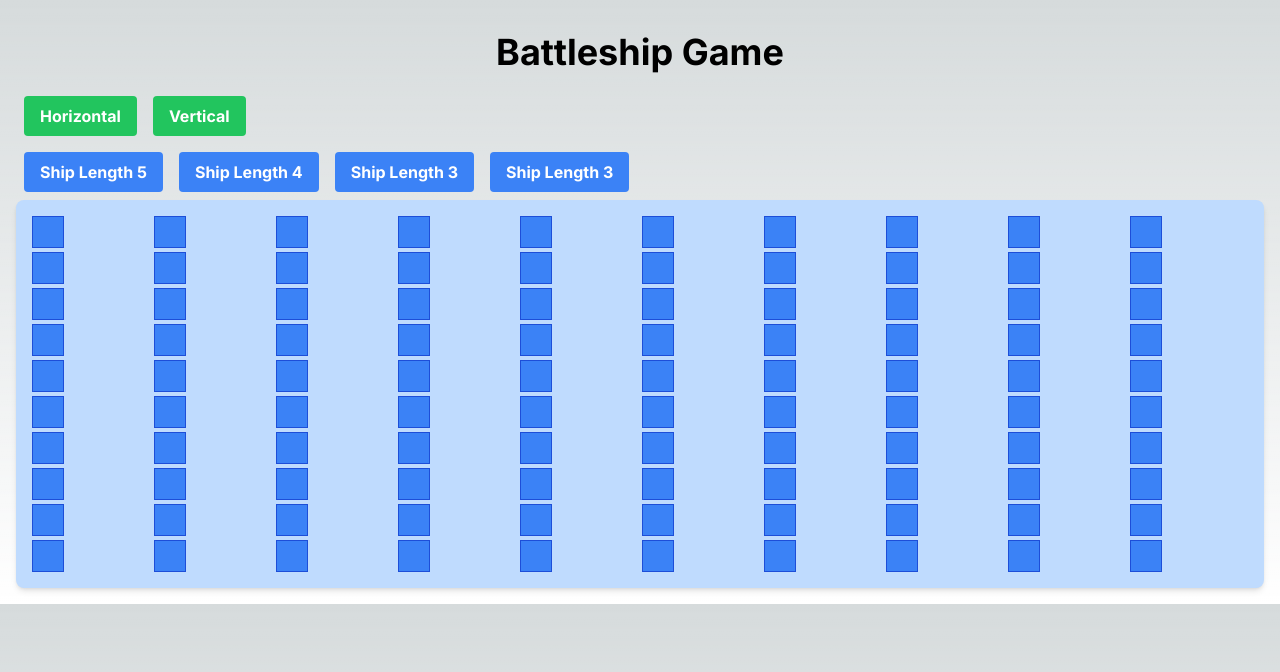
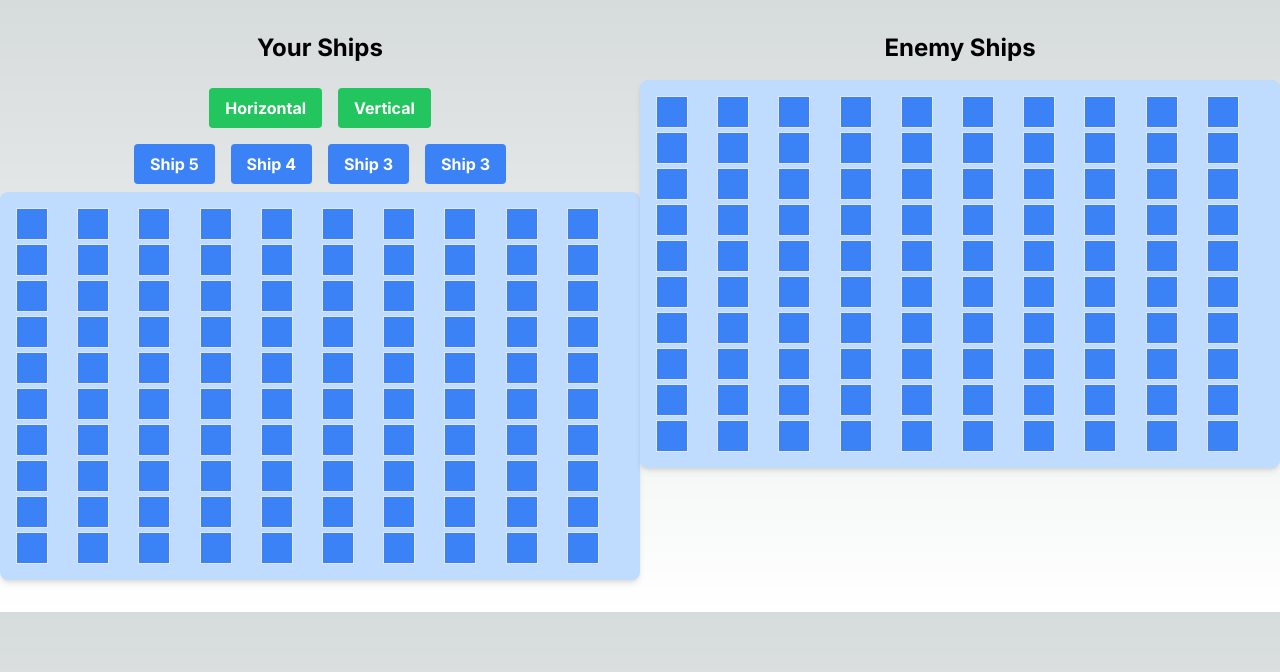
Before and after one commit to seeincodes/ferry-battleship, a Next.js app: page / in a window 1280 px wide. Shown: the top 672 px of the page. Built offline with nearby package versions, Linux system fonts and the light colour scheme.

Commit message:
move boards to one page

```diff
--- a/src/app/components/GameBoard.tsx
+++ b/src/app/components/GameBoard.tsx
@@ -1,9 +1,5 @@
 import React from "react";
-
-interface Cell {
-  isShip: boolean;
-  isHit: boolean;
-}
+import { Cell } from "../utils/placeships";
 
 interface GameBoardProps {
   grid: Cell[][];
@@ -14,19 +10,21 @@ export default function GameBoard({ grid, onCellClick }: GameBoardProps) {
   return (
     <div className='grid grid-cols-10 gap-1 p-4 bg-blue-200 rounded-lg shadow-md'>
       {grid.map((row, rowIndex) =>
-        row.map((cell, colIndex) => (
-          <div
-            key={`${rowIndex}-${colIndex}`}
-            className={`w-8 h-8 border border-blue-700 cursor-pointer ${
-              cell.isShip
-                ? "bg-gray-400"
-                : cell.isHit
-                ? "bg-red-500"
-                : "bg-blue-500 hover:bg-blue-600"
-            }`}
-            onClick={() => onCellClick(rowIndex, colIndex)}
-          />
-        ))
+        row.map((cell, colIndex) => {
+          let cellStyle = "w-8 h-8 border border-gray-200 ";
+          if (cell.isHit) {
+            cellStyle += cell.isShip ? "bg-red-500" : "bg-blue-300";
+          } else {
+            cellStyle += "bg-blue-500 hover:bg-blue-600";
+          }
+          return (
+            <div
+              key={`${rowIndex}-${colIndex}`}
+              className={cellStyle}
+              onClick={() => onCellClick(rowIndex, colIndex)}
+            />
+          );
+        })
       )}
     </div>
   );
--- a/src/app/game.tsx
+++ b/src/app/game.tsx
@@ -1,3 +1,125 @@
-export default function MainGameScreen() {
-  return <div>Game</div>;
-}
+import React, { useState, useEffect } from "react";
+import { initializeGrid, placeShipsRandomly } from "./utils/gameHelpers";
+import GameBoard from "./components/GameBoard";
+import { Cell, canPlaceShip, placeShip } from "./utils/placeships";
+
+const MainGameScreen = () => {
+  const gridSize = 10;
+  const [computerGrid, setComputerGrid] = useState(initializeGrid(gridSize));
+  const [computerViewGrid, setComputerViewGrid] = useState(
+    initializeGrid(gridSize)
+  ); // Grid for player to attack
+
+  const [playerGrid, setPlayerGrid] = useState<Cell[][]>(
+    Array.from({ length: gridSize }, () =>
+      Array.from(
+        { length: gridSize },
+        (): Cell => ({ isShip: false, isHit: false })
+      )
+    )
+  );
+
+  const [shipsToPlace, setShipsToPlace] = useState([
+    { length: 5, placed: false },
+    { length: 4, placed: false },
+    { length: 3, placed: false },
+    { length: 3, placed: false },
+  ]);
+
+  const allShipsPlaced = shipsToPlace.every((ship) => ship.placed);
+
+  const [selectedShipIndex, setSelectedShipIndex] = useState<number | null>(
+    null
+  );
+
+  const [orientation, setOrientation] = useState("horizontal");
+
+  const handleCellClick = (row: number, col: number) => {
+    if (selectedShipIndex !== null) {
+      const shipLength = shipsToPlace[selectedShipIndex].length;
+
+      if (
+        canPlaceShip(
+          playerGrid,
+          row,
+          col,
+          shipLength,
+          orientation === "horizontal",
+          gridSize
+        )
+      ) {
+        const newGrid = placeShip(
+          playerGrid,
+          row,
+          col,
+          shipLength,
+          orientation === "horizontal"
+        );
+        setPlayerGrid(newGrid);
+
+        const newShips = shipsToPlace.map((ship, index) =>
+          index === selectedShipIndex ? { ...ship, placed: true } : ship
+        );
+        setShipsToPlace(newShips);
+        setSelectedShipIndex(null);
+      }
+    }
+  };
+
+  const selectShipForPlacement = (index: number) => {
+    setSelectedShipIndex(index);
+  };
+
+  useEffect(() => {
+    // Randomly place ships for the computer
+    setComputerGrid(placeShipsRandomly(computerGrid));
+  }, []);
+
+  const handlePlayerAttack = (row: number, col: number) => {
+    // TODO: Implement logic for player's attack on the computer's grid
+  };
+
+  return (
+    <div className='flex flex-col md:flex-row justify-around my-8 w-full'>
+      <div className='text-center mb-8 md:mb-0 md:w-1/2'>
+        <h2 className='text-2xl font-bold mb-4'>Your Ships</h2>
+        <button
+          onClick={() => setOrientation("horizontal")}
+          className='m-2 p-2 bg-green-500 hover:bg-green-700 text-white font-bold py-2 px-4 rounded'
+        >
+          Horizontal
+        </button>
+        <button
+          onClick={() => setOrientation("vertical")}
+          className='m-2 p-2 bg-green-500 hover:bg-green-700 text-white font-bold py-2 px-4 rounded'
+        >
+          Vertical
+        </button>
+        <div>
+          {shipsToPlace.map((ship, index) => (
+            <button
+              key={index}
+              disabled={ship.placed}
+              onClick={() => selectShipForPlacement(index)}
+              className='m-2 p-2 bg-blue-500 hover:bg-blue-700 text-white font-bold py-2 px-4 rounded'
+            >
+              Ship {ship.length}
+            </button>
+          ))}
+        </div>
+        <GameBoard grid={playerGrid} onCellClick={handleCellClick} />{" "}
+        {/* Player's board with ships */}
+      </div>
+      <div className='text-center md:w-1/2'>
+        {/* Computer's board */}
+        <h2 className='text-2xl font-bold mb-4'>Enemy Ships</h2>
+        <GameBoard
+          grid={computerViewGrid}
+          onCellClick={handlePlayerAttack}
+        />{" "}
+      </div>
+    </div>
+  );
+};
+
+export default MainGameScreen;
--- a/src/app/page.tsx
+++ b/src/app/page.tsx
@@ -4,19 +4,9 @@ import MainGameScreen from "./game";
 import ShipPlacementScreen from "./placement";
 
 export default function Home() {
-  const [isGameStarted, setIsGameStarted] = useState(false);
-
-  const startGame = () => {
-    setIsGameStarted(true);
-  };
-
   return (
     <div>
-      {!isGameStarted ? (
-        <ShipPlacementScreen onPlay={startGame} />
-      ) : (
-        <MainGameScreen />
-      )}
+      <MainGameScreen />
     </div>
   );
 }
--- /dev/null
+++ b/src/app/utils/gameHelpers.ts
@@ -0,0 +1,72 @@
+import { Cell } from "./placeships";
+
+// Initialize a grid of the given size
+export const initializeGrid = (size: number): Cell[][] => {
+  return Array.from({ length: size }, () =>
+    Array.from({ length: size }, (): Cell => ({ isShip: false, isHit: false }))
+  );
+};
+
+// Place ships randomly on the grid
+export const placeShipsRandomly = (grid: Cell[][]): Cell[][] => {
+  const shipLengths = [5, 4, 3, 3];
+  const gridSize = grid.length;
+
+  for (const length of shipLengths) {
+    let placed = false;
+    while (!placed) {
+      const isHorizontal = Math.random() < 0.5;
+      const row = Math.floor(Math.random() * gridSize);
+      const col = Math.floor(Math.random() * gridSize);
+
+      if (canPlaceShip(grid, row, col, length, isHorizontal, gridSize)) {
+        placeShip(grid, row, col, length, isHorizontal);
+        placed = true;
+      }
+    }
+  }
+
+  return grid;
+};
+
+// Check if a ship can be placed at the specified position
+const canPlaceShip = (
+  grid: Cell[][],
+  row: number,
+  col: number,
+  length: number,
+  isHorizontal: boolean,
+  gridSize: number
+): boolean => {
+  for (let i = 0; i < length; i++) {
+    const r = row + (isHorizontal ? 0 : i);
+    const c = col + (isHorizontal ? i : 0);
+
+    if (r >= gridSize || c >= gridSize || grid[r][c].isShip) {
+      return false;
+    }
+  }
+
+  return true;
+};
+
+// Place a ship on the grid
+const placeShip = (
+  grid: Cell[][],
+  row: number,
+  col: number,
+  length: number,
+  isHorizontal: boolean
+) => {
+  for (let i = 0; i < length; i++) {
+    const r = row + (isHorizontal ? 0 : i);
+    const c = col + (isHorizontal ? i : 0);
+
+    grid[r][c].isShip = true;
+  }
+};
+
+// Check if all ships have been hit
+export const checkWinCondition = (grid: Cell[][]): boolean => {
+  return grid.every((row) => row.every((cell) => !cell.isShip || cell.isHit));
+};
```
